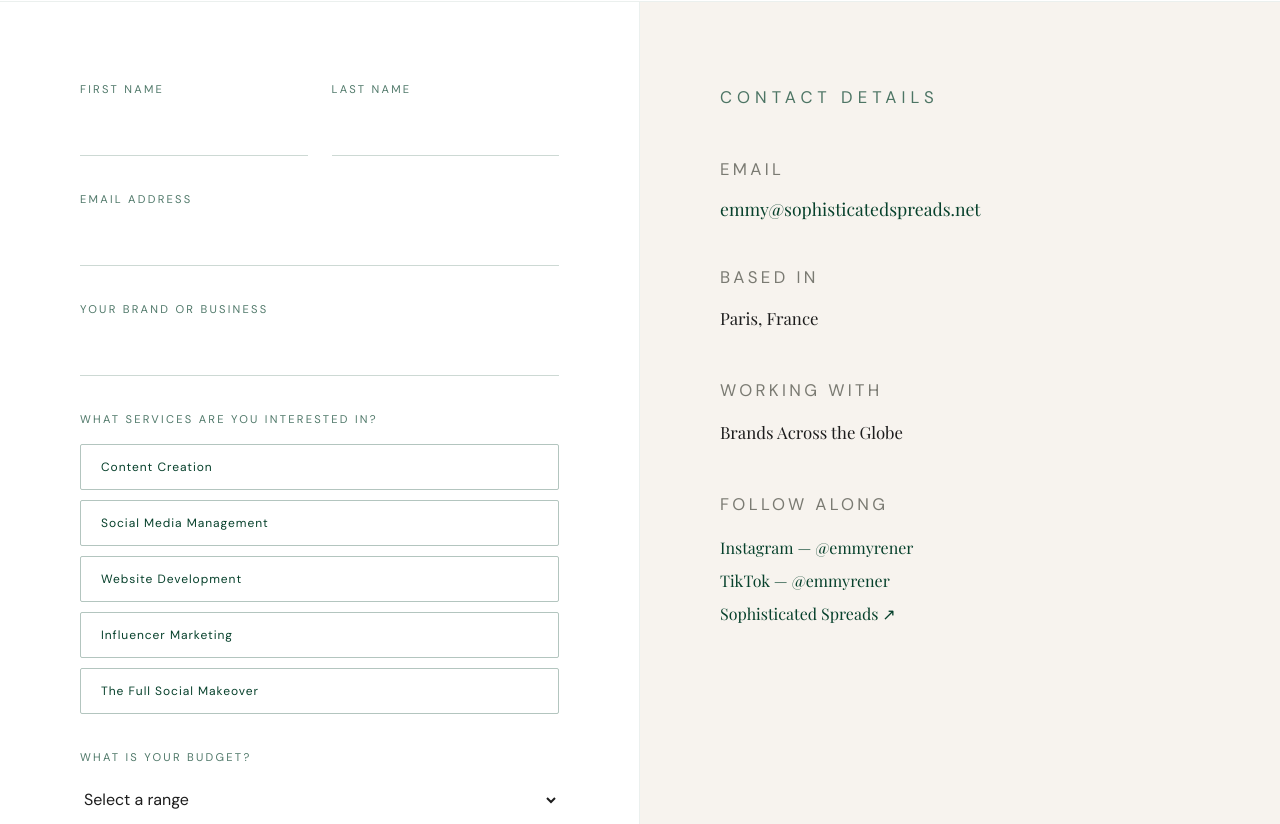
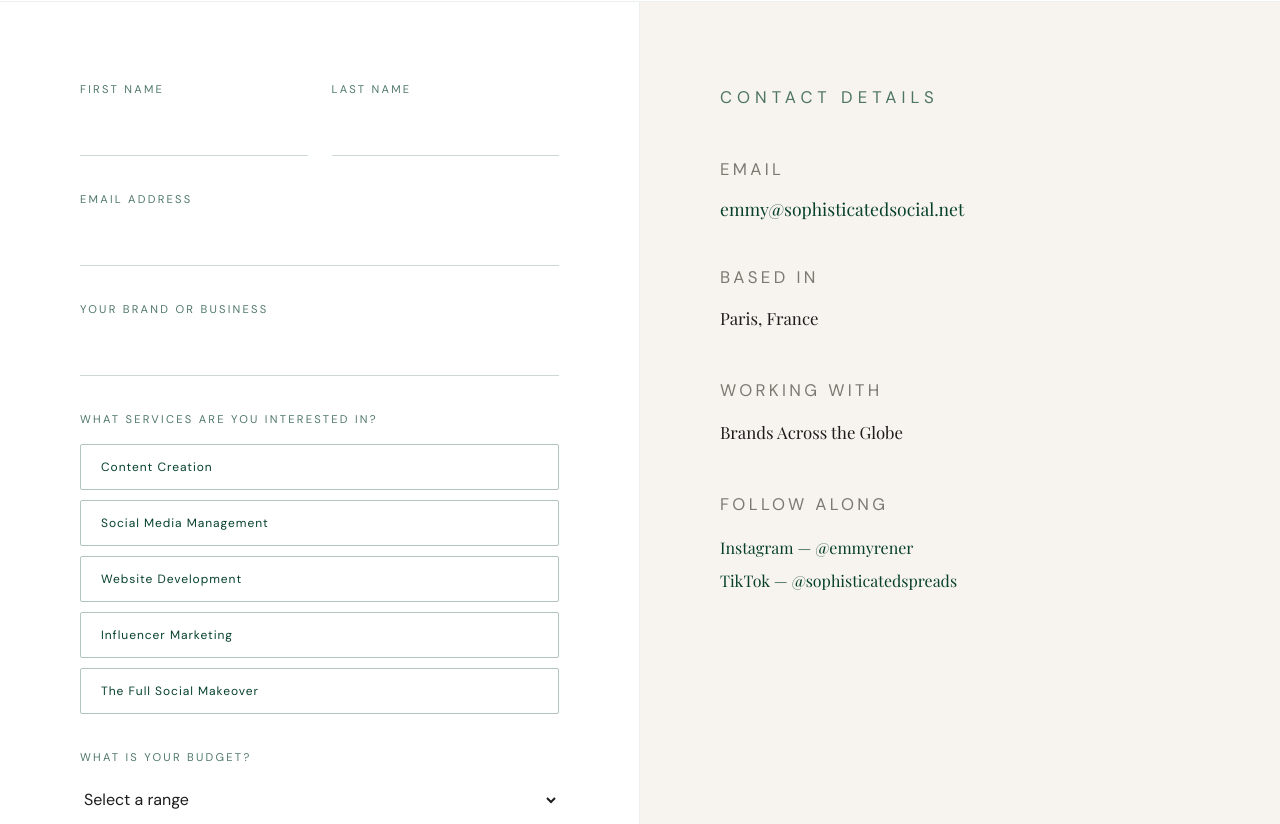
Before and after one commit to sigurvegaris/sophisticated-social, a Next.js app: page /connect in a window 1280 px wide. Shown: the part 540-1364 px from the top of the page. Built offline with nearby package versions, Linux system fonts and the light colour scheme; a web font is replaced by a local one.

Commit message:
remove arrows from work panels

```diff
--- a/app/connect/page.js
+++ b/app/connect/page.js
@@ -292,7 +292,7 @@ export default function Connect() {
             <p style={{ fontSize: '0.75rem', letterSpacing: '0.3em', textTransform: 'uppercase', color: '#06402B', opacity: 0.7 }}>Contact Details</p>
 
             {[
-              { label: 'Email', value: 'emmy@sophisticatedspreads.net', href: 'mailto:emmy@sophisticatedspreads.net' },
+              { label: 'Email', value: 'emmy@sophisticatedsocial.net', href: 'mailto:emmy@sophisticatedsocial.net' },
               { label: 'Based In', value: 'Paris, France', href: null },
               { label: 'Working With', value: 'Brands Across the Globe', href: null },
             ].map((item) => (
@@ -311,8 +311,7 @@ export default function Connect() {
               <div style={{ display: 'flex', flexDirection: 'column', gap: '12px' }}>
                 {[
                   { label: 'Instagram — @emmyrener', href: 'https://www.instagram.com/emmyrener' },
-                  { label: 'TikTok — @emmyrener', href: 'https://www.tiktok.com/@emmyrener' },
-                  { label: 'Sophisticated Spreads ↗', href: 'https://sophisticatedspreads.net' },
+                  { label: 'TikTok — @sophisticatedspreads', href: 'https://www.tiktok.com/@sophisticatedspreads' },
                 ].map((link) => (
                   <a key={link.label} href={link.href} target="_blank" rel="noopener noreferrer" style={{
                     fontFamily: 'Playfair Display, serif',
--- a/app/page.tsx
+++ b/app/page.tsx
@@ -401,8 +401,7 @@ export default function Home() {
             color: '#1C1C1C',
             fontWeight: 400,
             opacity: 0.6
-          }}>{item.label}</p>
-{!isMobile && <span style={{ fontSize: '0.68rem', color: '#06402B', opacity: 0.4 }}>↗</span>}        </div>
+          }}>{item.label}</p>        </div>
       </div>
     ))}
   </div>
```
